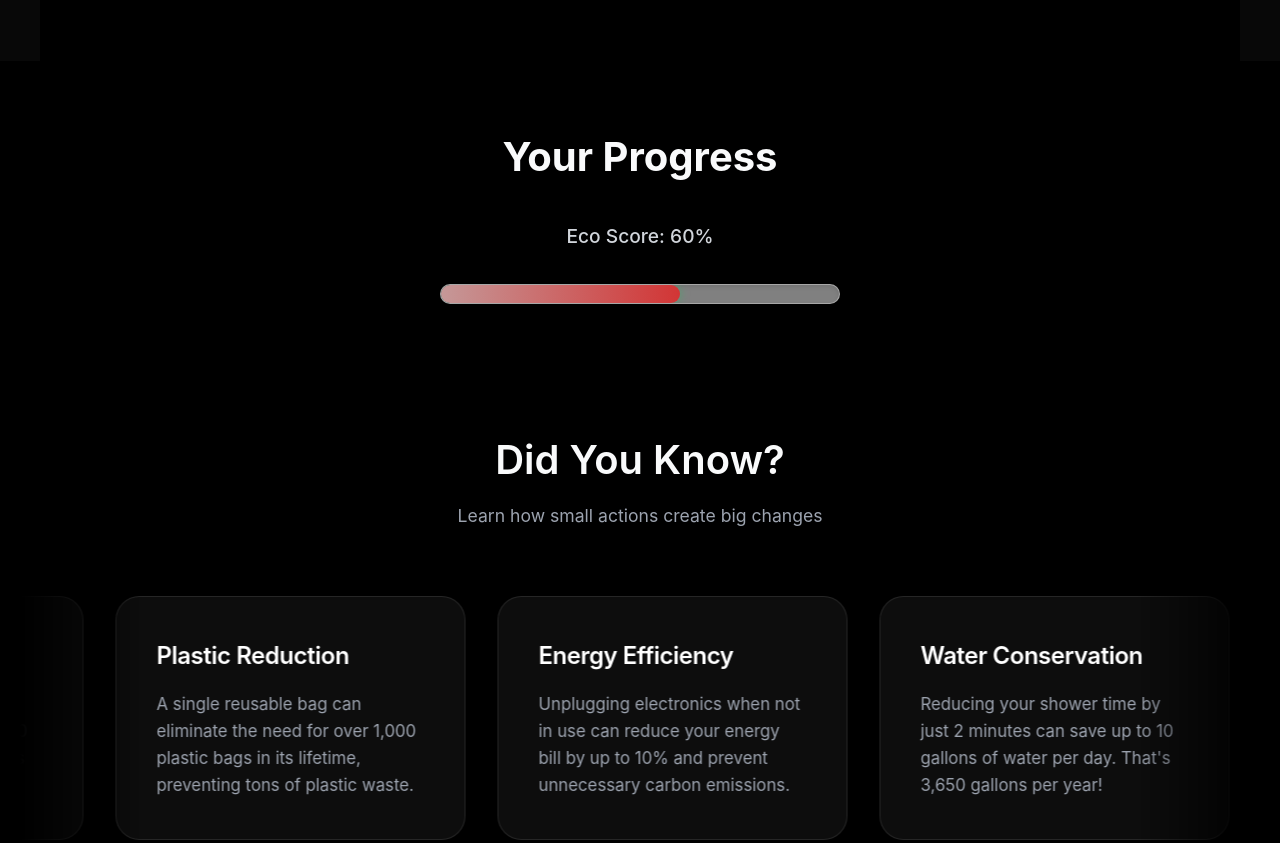
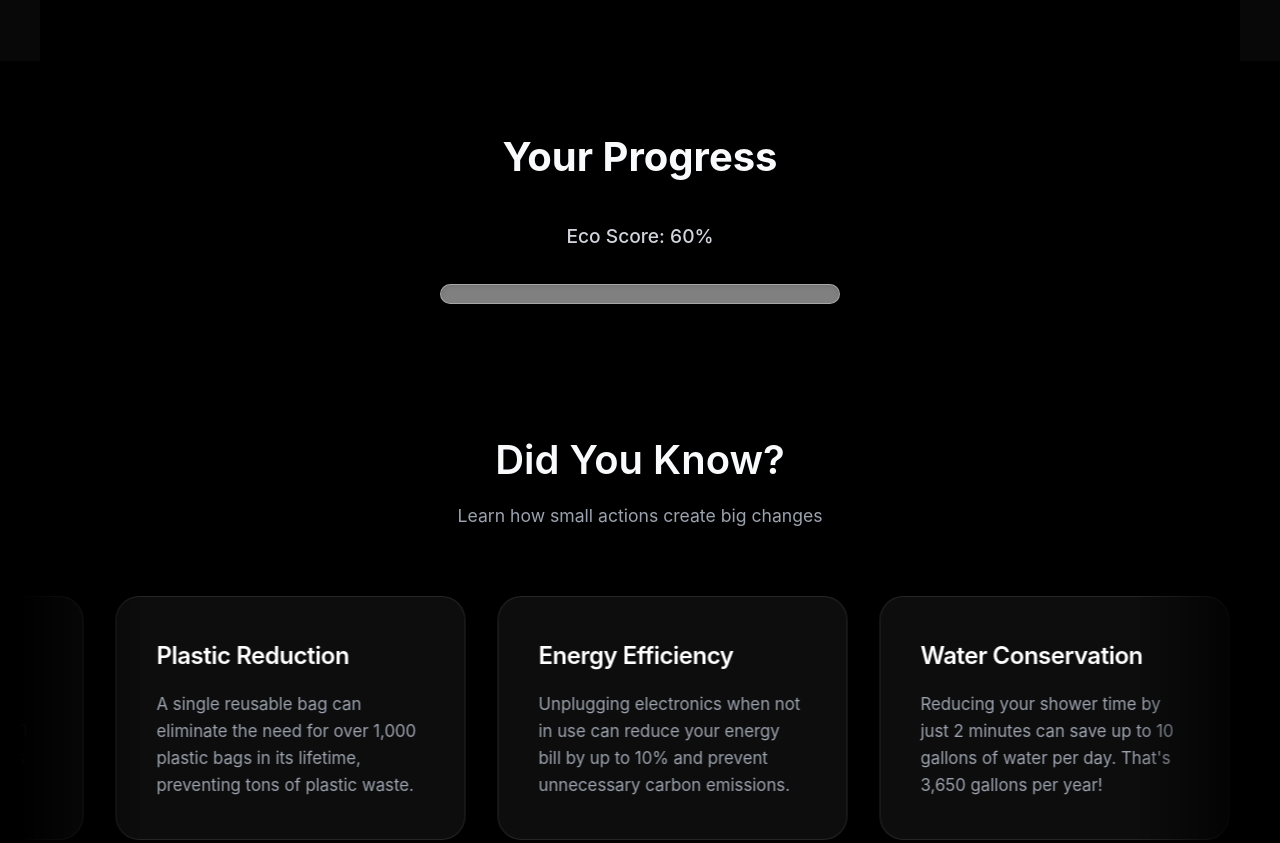
Before and after one commit to harshit08-prog/sustainify-eco-habit-tracker, a plain HTML site: page index.html in a window 1280 px wide. Shown: the part 1436-2279 px from the top of the page. Drawn offline with Linux system fonts and the light colour scheme.

Commit message:
Update style.css

```diff
--- a/style.css
+++ b/style.css
@@ -411,7 +411,7 @@ section {
 
 .progress-fill {
   height: 100%;
-  width: 60%;
+  width: 0%;
   background: linear-gradient(90deg, #c59898, #d23535);
   border-radius: 10px;
   transition: width 0.8s ease;
```
